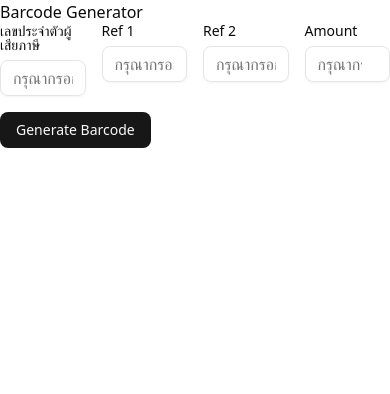
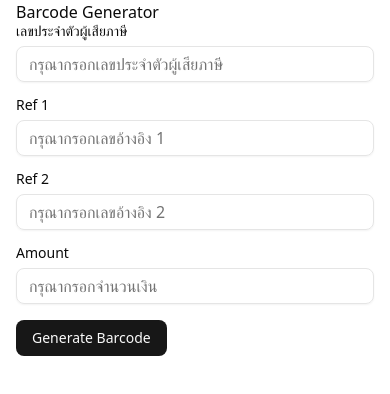
Before and after one commit to joeyprint/ttb-gen-barcode, a React (Vite) app: page / in a window 390 px wide. Shown: the top 394 px of the page. Built offline with nearby package versions, Linux system fonts and the light colour scheme.

Commit message:
feat: update style of web

```diff
--- a/src/pages/BillerBarcode/BillerBarcode.tsx
+++ b/src/pages/BillerBarcode/BillerBarcode.tsx
@@ -22,18 +22,18 @@
   };
 
   return (
-    <FormProvider {...formContext}>
-      <form noValidate onSubmit={formContext.handleSubmit(submitForm)}>
-        <div className='barcode-page'>
+    <div className='px-4'>
+      <FormProvider {...formContext}>
+        <form noValidate onSubmit={formContext.handleSubmit(submitForm)}>
           <h1>Barcode Generator</h1>
           <BillerBarcodeFormFields />
           <Button type='submit' className={'mt-4'}>
             Generate Barcode
           </Button>
           {barcodeValue && <BarcodePreview value={barcodeValue} />}
-        </div>
-      </form>
-    </FormProvider>
+        </form>
+      </FormProvider>
+    </div>
   );
 };
 
--- a/src/pages/BillerBarcode/BillerBarcodeFormFields.tsx
+++ b/src/pages/BillerBarcode/BillerBarcodeFormFields.tsx
@@ -5,7 +5,7 @@
   const { register } = useFormContext();
 
   return (
-    <div className='flex gap-4'>
+    <div className='flex flex-col sm:flex-row gap-4'>
       <div className='flex-1'>
         <FormTextField
           label={'เลขประจําตัวผู้เสียภาษี'}
```
